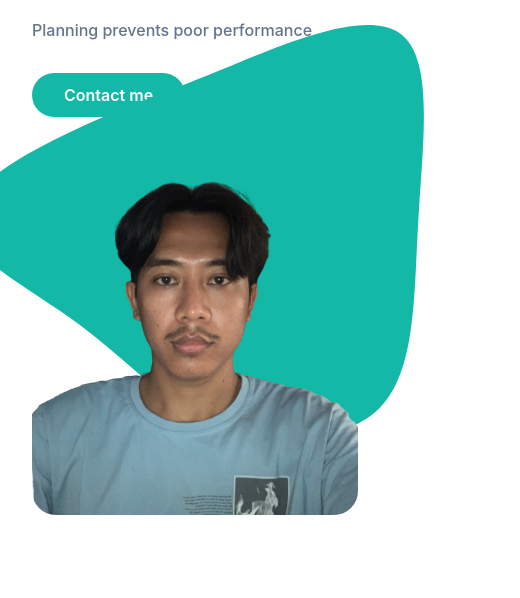
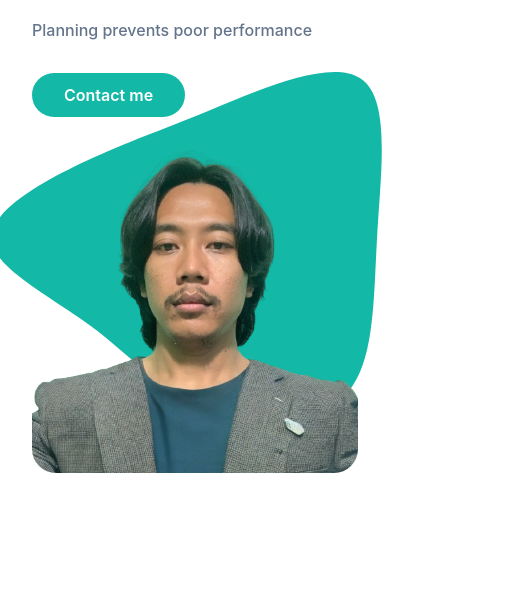
Before and after one commit to Koco16/Koco16, a website: page index.html in a window 390 px wide. Shown: the part 243-841 px from the top of the page, 520 px wide, since content can reach past the window. Drawn offline with nearby package versions, Linux system fonts and the light colour scheme.

Commit message:
responsive pp

```diff
--- a/index.html
+++ b/index.html
@@ -74,7 +74,7 @@
     <!-- Hero Section Start -->
     <section id="home" class="pt-36 dark:bg-dark">
       <div class="container">
-        <div class="flex flex-wrap">
+        <div class="flex flex-wrap items-center justify-between">
           <div class="self-center w-full px-4 lg:w-1/2">
             <h1 class="text-base font-semibold text-primary md:text-xl">
               Halo everyone 👋, i am <span class="block mt-1 text-4xl font-bold text-dark dark:text-white lg:text-5xl">Hendra Rizal</span>
@@ -90,11 +90,9 @@
               >Contact me
             </a>
           </div>
-          <div class="self-end w-full px-4 lg:w-1/2">
-            <div class="relative mt-10 lg:right-0 lg:mt-0">
-              <img src="img/img.png" alt="Hendra Rizal" class="relative z-10 max-w-full mx-auto rounded-3xl" />
-              <span class="absolute -translate-x-1/2 -bottom-0 left-1/2 md:scale-125"
-                ><svg weight="600" height="650" viewBox="0 -10 200 200" xmlns="http://www.w3.org/2000/svg">
+          <div class="relative w-full px-4 mt-10 lg:self-end lg:w-1/2 lg:right-0 lg:mt-0">
+            <span class="absolute z-0 -translate-x-1/2 -bottom-0 left-1/2 md:scale-125 lg:w-full">
+              <svg weight="90%" height="550" viewBox="-5 -15 215 200" xmlns="http://www.w3.org/2000/svg">
                 <path
                   fill="#14b8a6"
                   d="M56.9,-53.2C67,-46.7,63.8,-23.4,62.5,-1.3C61.2,20.8,61.8,41.6,51.7,51.8C41.6,62.1,20.8,61.8,5.8,56C-9.2,50.2,-18.4,38.9,-32.3,28.6C-46.2,18.4,-64.8,9.2,-65,-0.3C-65.3,-9.7,-47.3,-19.5,-33.4,-26C-19.5,-32.5,-9.7,-35.7,6.8,-42.5C23.4,-49.3,46.7,-59.7,56.9,-53.2Z"
@@ -102,7 +100,7 @@
                 />
               </svg>
             </span>
-            </div>
+            <img src="img/pp.png" alt="Hendra Rizal" class="relative z-10 w-3/4 max-w-full mx-auto rounded-3xl lg:w-full md:-scale-50 sm:w-1/4" />
           </div>
         </div>
       </div>
```
Also changed, not shown: img/pp.png (added). Lines whose indentation alone changed are shown as unchanged.
